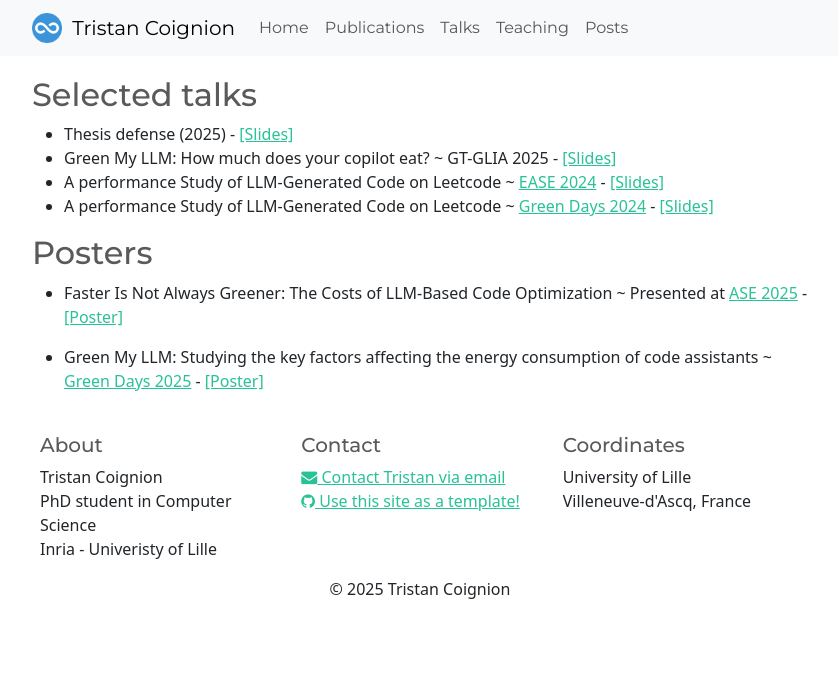
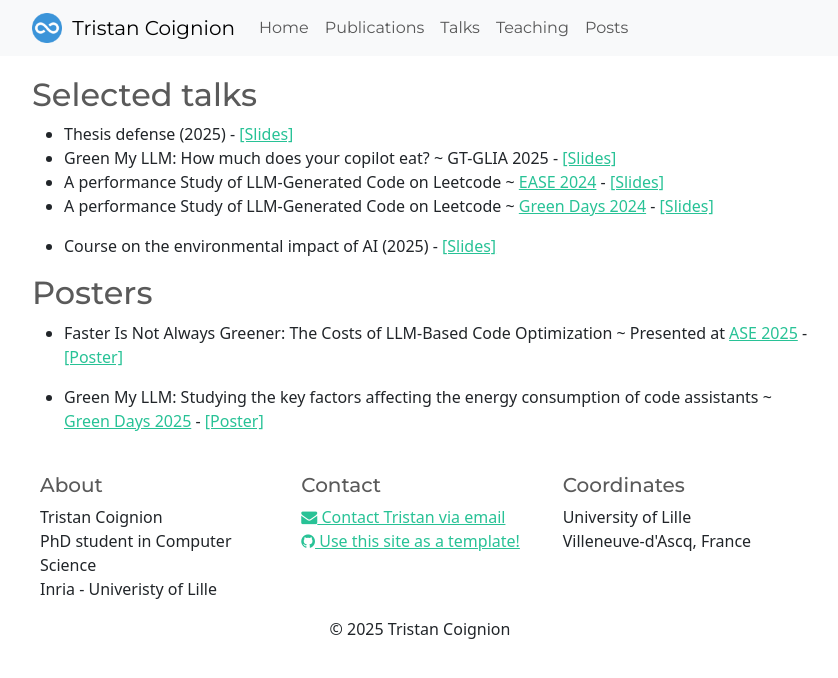
Before and after one commit to Saauan/saauan.github.io, a Jekyll site: the page built from _pages/talks.md, in a window 1280 px wide. Shown: the top 678 px of the page, without its empty margins (220-1058 px from the left). Built offline with Jekyll 4.4.1, drawn with Linux system fonts in a browser that asks for light colours; nearby versions of some CDN libraries; a style sheet for code colours, icons or effects is not loaded.

Commit message:
Add EES course to talks list

```diff
--- a/_pages/talks.md
+++ b/_pages/talks.md
@@ -27,6 +27,8 @@ permalink: /talks/
 - A performance Study of LLM-Generated Code on Leetcode ~ [EASE 2024](https://conf.researchr.org/home/ease-2024) - [[Slides]](https://slides.com/tristancoignion/ease-2024)
 - A performance Study of LLM-Generated Code on Leetcode ~ [Green Days 2024](https://perso.ens-lyon.fr/laurent.lefevre/greendaystoulouse2024/) - [[Slides]](https://slides.com/tristancoignion/a-performance-study)
 
+- Course on the environmental impact of AI (2025) - [[Slides]](./2025-11-ees.pdf)
+
 ## Posters
 
 - Faster Is Not Always Greener: The Costs of LLM-Based Code Optimization ~ Presented at [ASE 2025](https://conf.researchr.org/home/ase-2025) - [[Poster]](../papers/posters/faster-is-not-always-greener.pdf)
```
